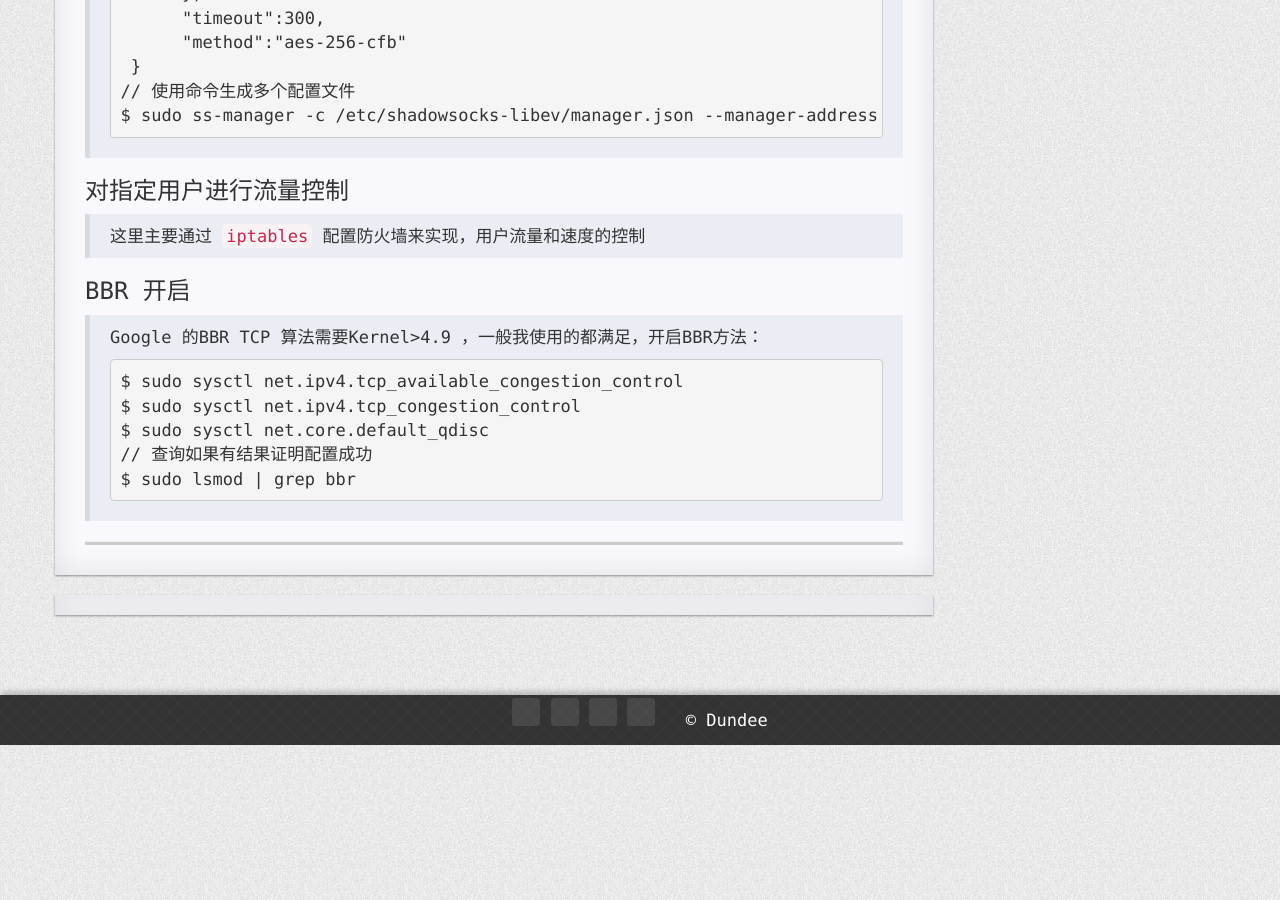
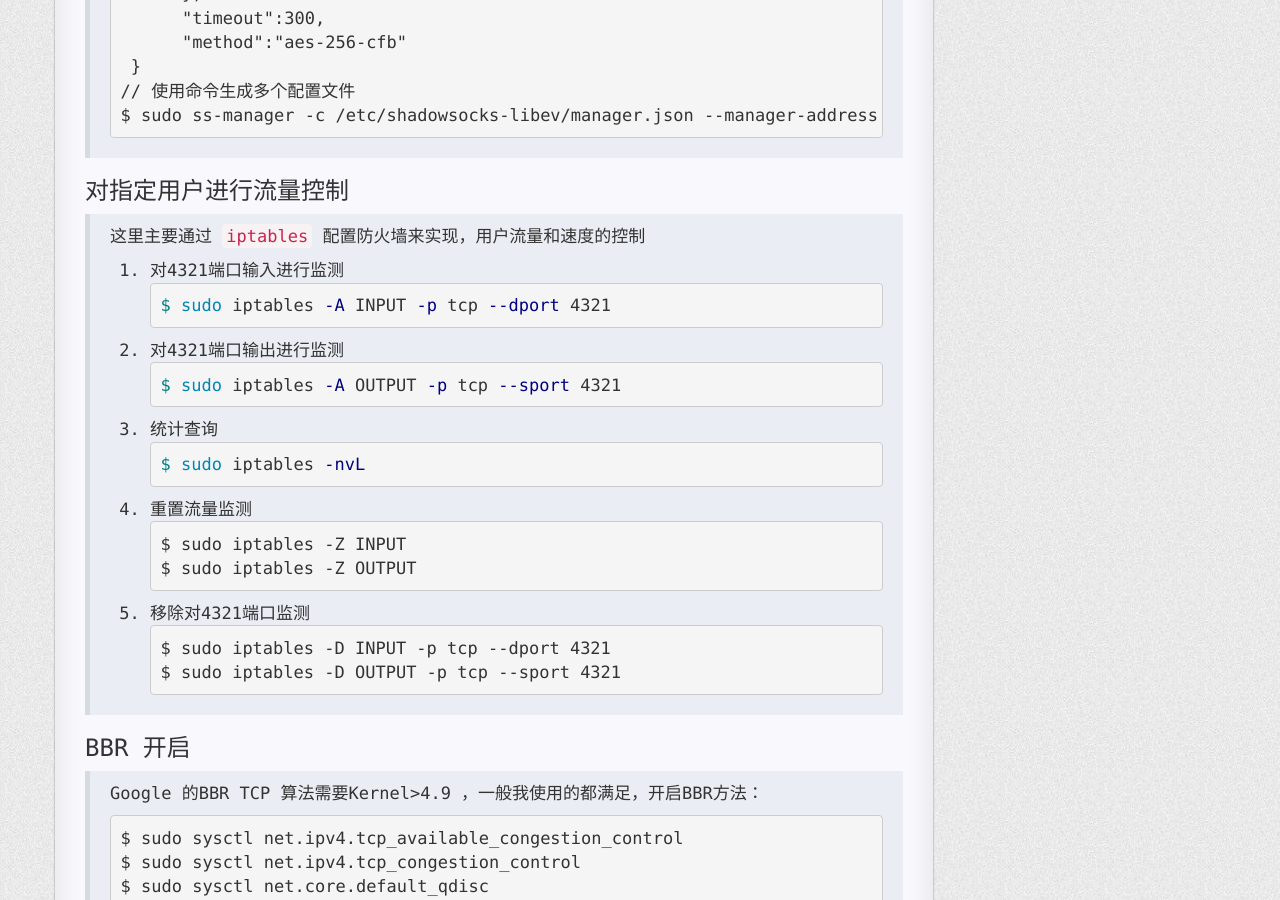
Before and after one commit to dengkaidi/dengkaidi.github.io, a Jekyll site: the page built from _posts/2017-09-23-shadowsocks-libev.md, in a window 1280 px wide and 900 px high, scrolled down 2437 px. Built offline with Jekyll 4.4.1, drawn with Linux system fonts in a browser that asks for light colours; nearby versions of some CDN libraries; comment, search, counter and statistics services are not loaded; a style sheet for code colours, icons or effects is not loaded.

Commit message:
iptables

````diff
--- a/_posts/2017-09-23-shadowsocks-libev.md
+++ b/_posts/2017-09-23-shadowsocks-libev.md
@@ -42,8 +42,7 @@ $ sudo vim /etc/shadowsock-libev/config.json
 ### 本地全局代理
 
 <p><b> 因爲使用的是樹莓派 pi3 安裝瀏覽器代理資源消耗太大，使用全局代理的方式</b></p>
->
-  首先需要配置下防火牆
+>首先需要配置下防火牆
 
 ```
 // 起個名字
@@ -119,6 +118,28 @@ $ sudo ss-manager -c /etc/shadowsocks-libev/manager.json --manager-address 127.0
 ### 对指定用户进行流量控制
 >
 这里主要通过 <code>iptables</code> 配置防火墙来实现，用户流量和速度的控制
+1. 对4321端口输入进行监测
+```bash
+$ sudo iptables -A INPUT -p tcp --dport 4321
+```
+2. 对4321端口输出进行监测
+```bash
+$ sudo iptables -A OUTPUT -p tcp --sport 4321
+```
+3. 统计查询
+```bash
+$ sudo iptables -nvL
+```
+4. 重置流量监测
+```
+$ sudo iptables -Z INPUT
+$ sudo iptables -Z OUTPUT
+```
+5. 移除对4321端口监测
+```
+$ sudo iptables -D INPUT -p tcp --dport 4321
+$ sudo iptables -D OUTPUT -p tcp --sport 4321
+```
 
 ### BBR 开启
 >
````
